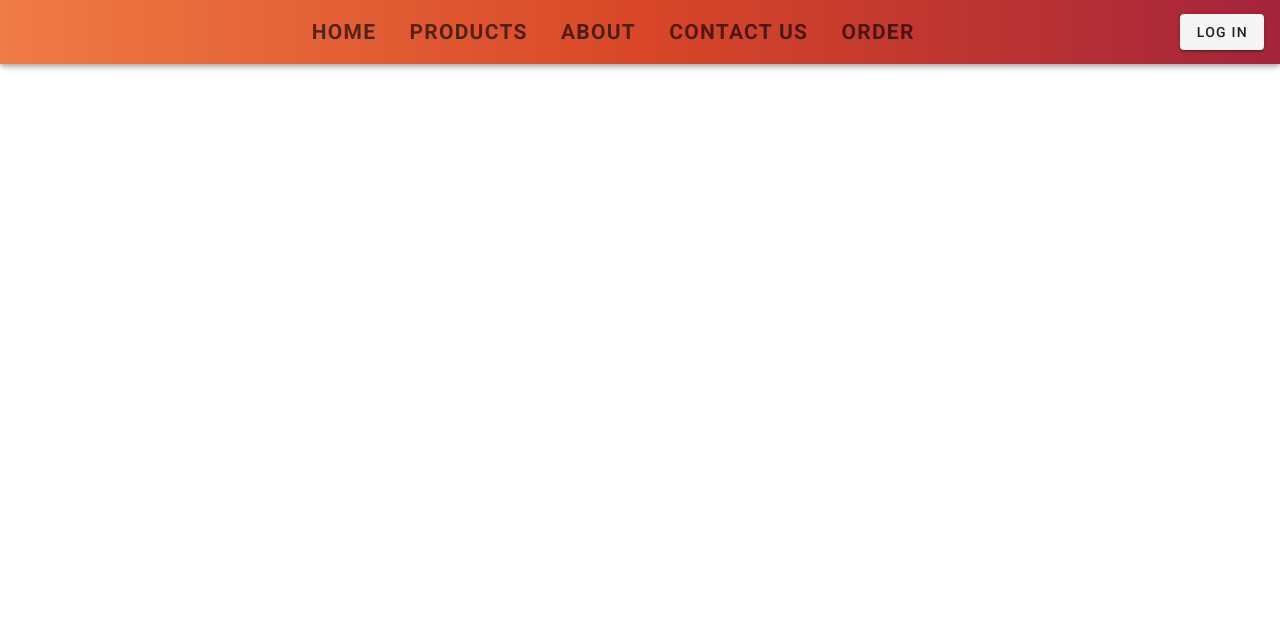
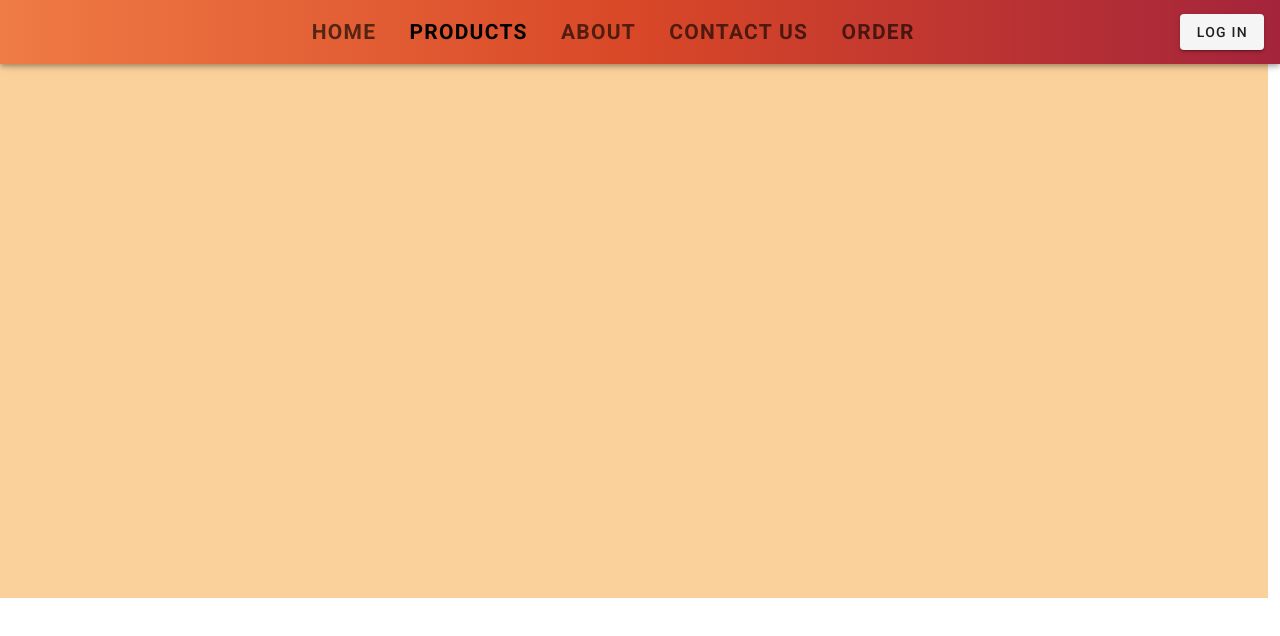
Before and after one commit to yeisson-venencia/pizza-world, a Vue app in the folder customer_client/: page /products in a window 1280 px wide. Shown: the top 636 px of the page. Built offline with nearby package versions, Linux system fonts and the light colour scheme.

Commit message:
p02/home: creating view fro products

```diff
--- a/customer_client/src/components/common/TheNav.vue
+++ b/customer_client/src/components/common/TheNav.vue
@@ -24,7 +24,7 @@ export default {
     return {
       views: [
         { link: "/", label: "Home" },
-        { link: "/product", label: "Products" },
+        { link: "/products", label: "Products" },
         { link: "/about", label: "About" },
         { link: "/contact", label: "Contact us" },
         { link: "/order", label: "Order" },
--- a/customer_client/src/router/index.js
+++ b/customer_client/src/router/index.js
@@ -8,7 +8,7 @@ const routes = [
   {
     path: "/",
     name: "Home",
-    component: Home
+    component: Home,
   },
   {
     path: "/about",
@@ -17,14 +17,23 @@ const routes = [
     // this generates a separate chunk (about.[hash].js) for this route
     // which is lazy-loaded when the route is visited.
     component: () =>
-      import(/* webpackChunkName: "about" */ "../views/About.vue")
-  }
+      import(/* webpackChunkName: "about" */ "../views/About.vue"),
+  },
+  {
+    path: "/products",
+    name: "Products",
+    // route level code-splitting
+    // this generates a separate chunk (about.[hash].js) for this route
+    // which is lazy-loaded when the route is visited.
+    component: () =>
+      import(/* webpackChunkName: "about" */ "../views/Products.vue"),
+  },
 ];
 
 const router = new VueRouter({
   mode: "history",
   base: process.env.BASE_URL,
-  routes
+  routes,
 });
 
 export default router;
--- a/customer_client/src/components/home/ProductSection.vue
+++ b/customer_client/src/views/Products.vue
@@ -5,7 +5,7 @@
     justify="space-around"
     id="product"
   >
-    <product-card
+    <!-- <product-card
       v-for="product in products"
       :key="product.title"
       :image="resolve_img_url(product.imagePath)"
@@ -13,17 +13,17 @@
       :subtitle="product.subtitle"
       :text="product.text"
     >
-    </product-card>
+    </product-card> -->
   </v-row>
 </template>
 
 <script>
-import ProductCard from "./ProductCard";
+/* import ProductCard from "../components/products/ProductCard"; */
 
 export default {
-  components: {
+  /*  components: {
     "product-card": ProductCard,
-  },
+  }, */
   data() {
     return {
       products: [
@@ -50,13 +50,9 @@ export default {
   },
   methods: {
     resolve_img_url(path) {
-      const images = require.context("../../assets", false, /\.png$|\.jpg$/);
+      const images = require.context("../assets", false, /\.png$|\.jpg$/);
       return images("./" + path);
     },
   },
 };
 </script>
-
-<style lang="scss" scoped>
-/* @import "../../styles/main.scss"; */
-</style>
```
Also changed, not shown: customer_client/src/components/products/ContactSection.vue (renamed from customer_client/src/components/home/ContactSection.vue), customer_client/src/components/products/ProductCard.vue (renamed from customer_client/src/components/home/ProductCard.vue).
